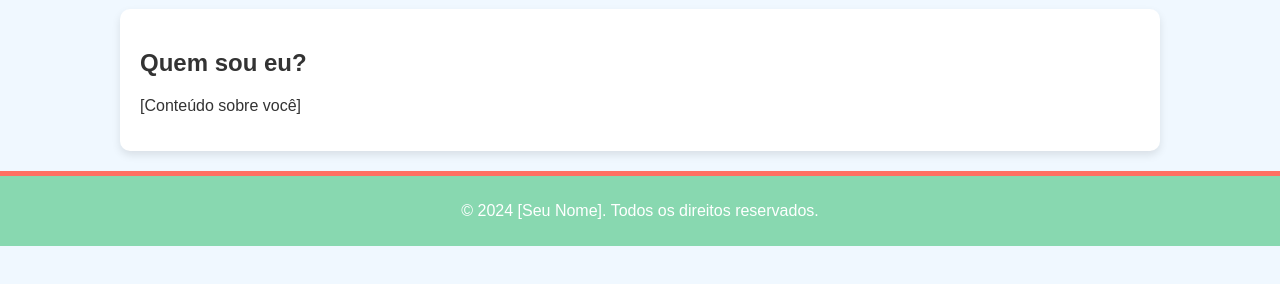
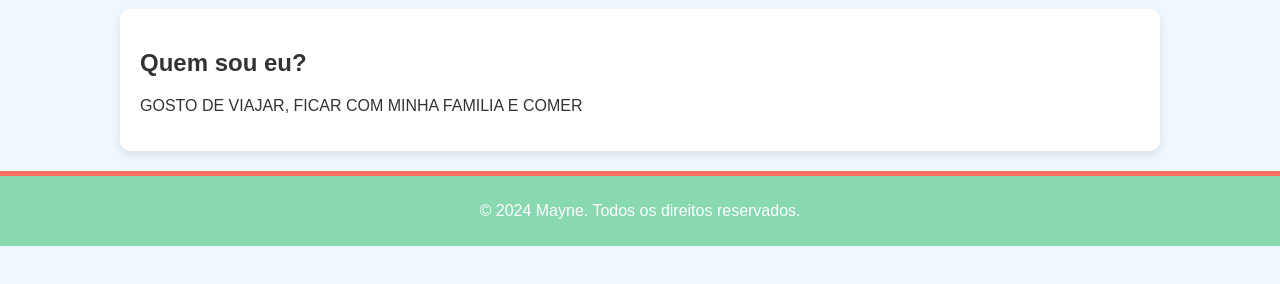
Before and after one commit to MayneFaria/PorrtfolioOnline, a plain HTML site: page sobremim.html in a window 1280 px wide. Shown: the part 172-456 px from the top of the page. Drawn offline with Linux system fonts and the light colour scheme.

Commit message:
Update sobremim.html

```diff
--- a/sobremim.html
+++ b/sobremim.html
@@ -19,10 +19,10 @@
     </nav>
     <main>
         <h2>Quem sou eu?</h2>
-        <p>[Conteúdo sobre você]</p>
+        <p>GOSTO DE VIAJAR, FICAR COM MINHA FAMILIA E COMER</p>
     </main>
     <footer>
-        <p>&copy; 2024 [Seu Nome]. Todos os direitos reservados.</p>
+        <p>&copy; 2024 Mayne. Todos os direitos reservados.</p>
     </footer>
 </body>
 </html>
```
